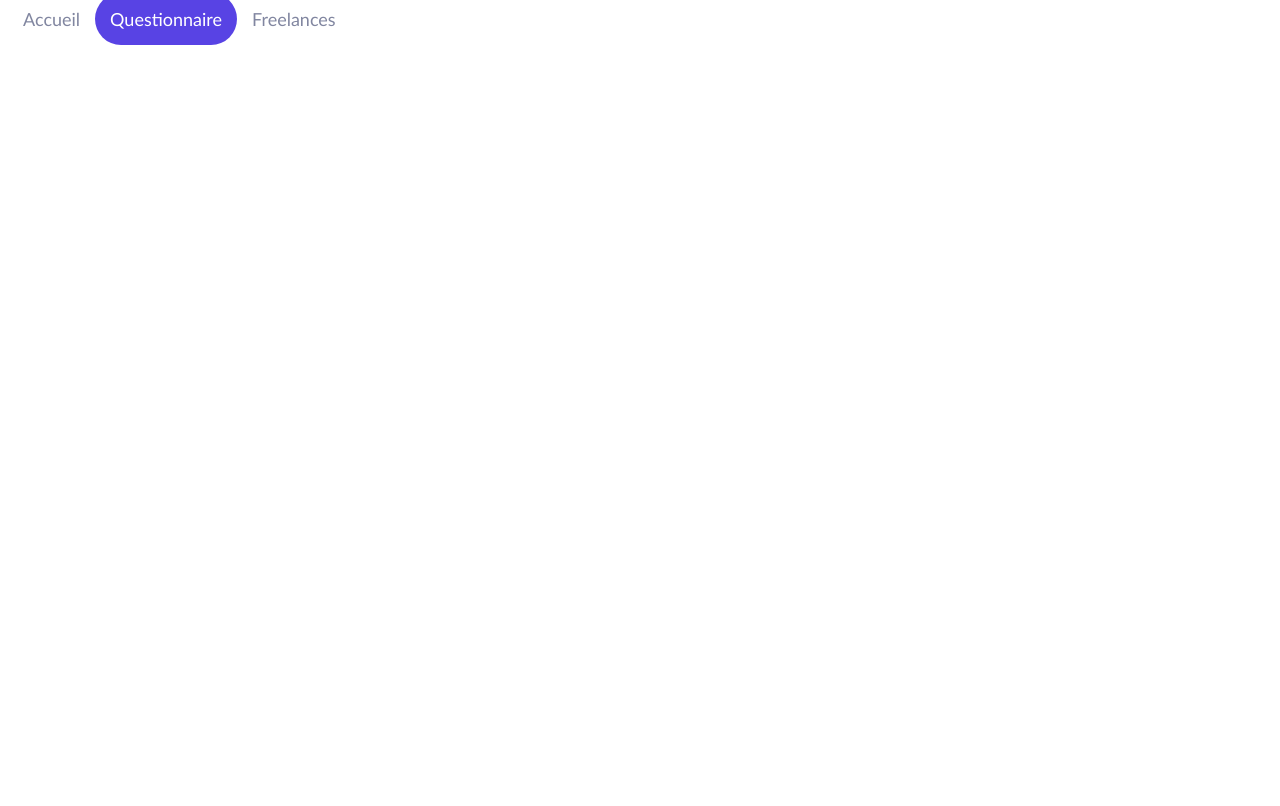
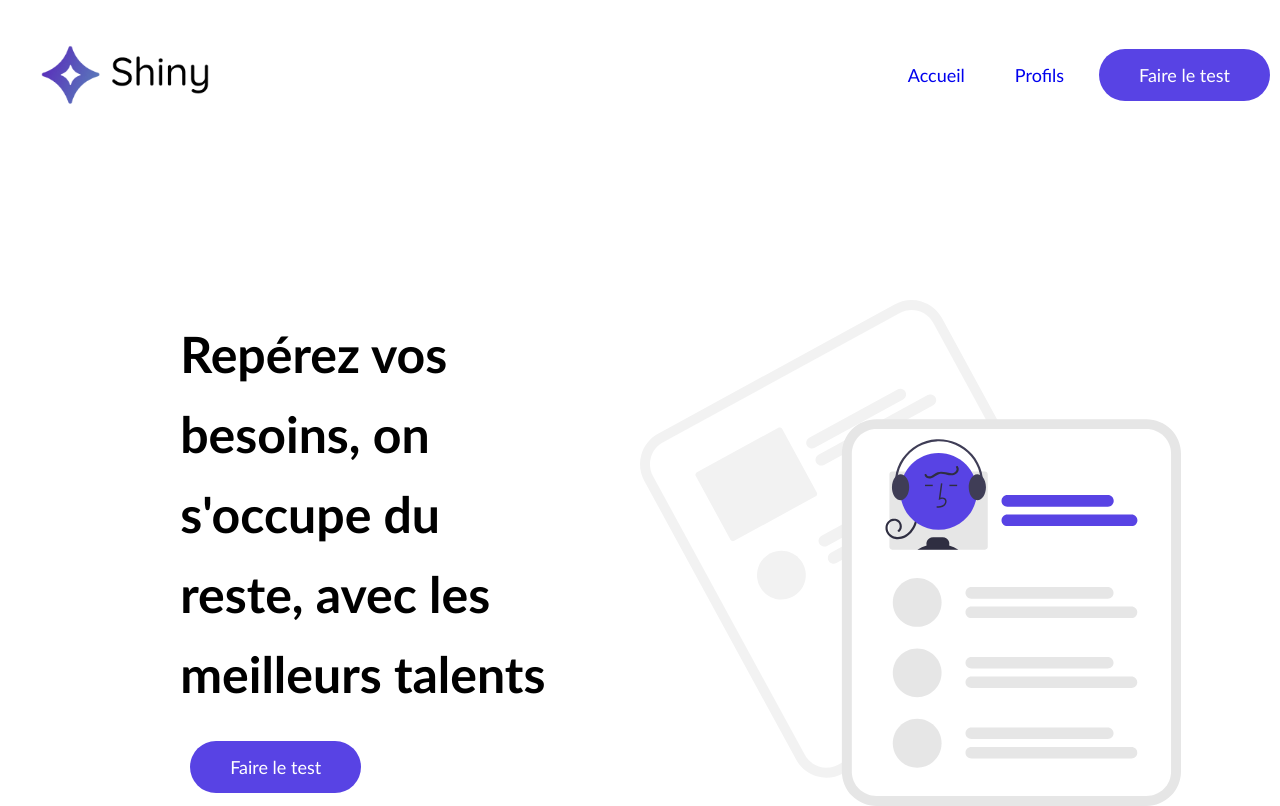
Before and after one commit to jnokaya/shiny-agency, a React (Create React App) app: page / in a window 1280 px wide. Built offline with nearby package versions, Linux system fonts and the light colour scheme.

Commit message:
Home page

```diff
--- a/src/components/Header/Header.jsx
+++ b/src/components/Header/Header.jsx
@@ -1,20 +1,47 @@
 import { Link } from "react-router-dom"
 import styled from "styled-components"
-import colors from "../../utils/style/color"
 
-const StyledLink = styled(Link)`
-    padding: 15px;
-    color: #8186a0;
-    text-decoration: none;
-    font-size: 18px;
-    ${(props) => props.isFullLink && `color: white; border-radius:30px; background-color: ${colors.primary};`}
+import LogoImageSrc from "../../assets/dark-logo.png"
+const StyledLink = styled(Link).attrs((props) => {
+    return { className: `navItem ${props.$isFullLink ? 'fullLink' : ''}` }
+})`
+
 `
+const HeaderContainer = styled.div.attrs(props => ({className: 'borderBoxSizing'}))`
+    position: fixed;
+    left: 0px;
+    top: 0px;
+    width: -webkit-fill-available;
+    height: 150px;
+    display: flex;
+    flex-direction: row;
+    justify-content: space-between;
+    align-items: center;
+    z-index: 20000;
+`
+const LeftContent = styled.div`
+    display: flex;
+    align-items: center;
+    justify-content: center;
+    padding-left: 30px;
+`
+
+const LogoImage = styled.img`
+    height: 70px;
+    width: 190px;
+`
+
 export default function Header() {
     return (
-        <nav>
-            <StyledLink to="/">Accueil</StyledLink>
-            <StyledLink to="/survey/1" isFullLink>Questionnaire</StyledLink>
-            <StyledLink to="/freelances">Freelances</StyledLink>
-        </nav>
+        <HeaderContainer>
+            <LeftContent>
+                <LogoImage src={LogoImageSrc} alt="Logo" />
+            </LeftContent>
+            <nav>
+                <StyledLink to="/">Accueil</StyledLink>
+                <StyledLink to="/freelances" >Profils</StyledLink>
+                <StyledLink to="/survey/1" $isFullLink>Faire le test</StyledLink>
+            </nav>
+        </HeaderContainer>
     )
 }
--- a/src/index.jsx
+++ b/src/index.jsx
@@ -2,6 +2,7 @@ import React from 'react'
 import ReactDOM from 'react-dom'
 import { BrowserRouter as Router, Routes, Route } from 'react-router-dom'
 import { createGlobalStyle } from 'styled-components'
+import colors from './utils/style/color'
 
 import Home from './pages/Home'
 import Survey from './pages/Survey'
@@ -11,9 +12,41 @@ import Results from './pages/Results'
 import Freelances from './pages/Freelances'
 
 const GlobalStyle = createGlobalStyle`
-    div {
-        font-family: 'Trebuchet MS', Helvetica, sans-serif;
-    }
+  html{
+    box-sizing: border-box;
+    margin: 0 auto;
+    max-width: 100vw;
+  }
+  body{
+    margin: 100px 0px 0px 0px;
+    overflow-x: hidden;
+    padding: 0px;
+    position: static;
+    width: 100%;
+  }
+
+  div {
+    font-family: 'Trebuchet MS', Helvetica, sans-serif;
+  }
+
+  .borderBoxSizing{
+    border-box: border-box;
+  }
+
+  .navItem{
+    padding: 15px;
+    margin: 0px 10px 0px 10px;
+    color: '#8186a0';
+    text-decoration: none;
+    font-size: 18px;
+  }
+
+  .fullLink{
+    color: white;
+    border-radius:30px;
+    background-color: ${colors.primary};
+    padding: 15px 40px 15px 40px;
+  }
 `
 
 ReactDOM.render(
--- a/src/pages/Home/index.jsx
+++ b/src/pages/Home/index.jsx
@@ -1,7 +1,54 @@
+import { Link } from "react-router-dom"
+import styled from "styled-components"
+import HomeImage from "../../assets/home-illustration.svg"
+const HomeContainer = styled.div`
+  position: relative;
+  top: 200px;
+  left: 0px;
+  margin: 0px 35px 0px 35px;
+  padding: 0% 5% 0% 5%;
+  display:flex;
+  flex-direction: row;
+  justify-content: space-around;
+`
+
+const HomeLeftContainer = styled.div`
+  width: 35%;
+  display: flex;
+  flex-direction: column;
+  justify-content: space-around;
+`
+const HomeRightContainer = styled.div`
+  width: 35%;
+  align-items: center;
+  display: flex;
+  align-items: center;
+  justify-content: center;
+`
+const HomeText = styled.div`
+  font-style: normal;
+  font-weight: bold;
+  font-size: 50px;
+  line-height: 160.5%;
+  color: black;
+  width: 100%;
+`
+const HomeLink = styled(Link)`
+  padding: 20px 50px 20px 50px;
+  width: fit-content;
+`
 export default function Home() {
   return (
-    <div>
-
-    </div>
+    <HomeContainer>
+      <HomeLeftContainer>
+        <HomeText>
+          Repérez vos besoins, on s'occupe du reste, avec les meilleurs talents
+        </HomeText>
+        <HomeLink className="fullLink navItem" to="/survey/1">Faire le test</HomeLink>
+      </HomeLeftContainer>
+      <HomeRightContainer>
+        <img src={HomeImage} alt="Repérez vos besoins, on s'occupe du reste, avec les meilleurs talents" />
+      </HomeRightContainer>
+    </HomeContainer>
   );
 }
```
